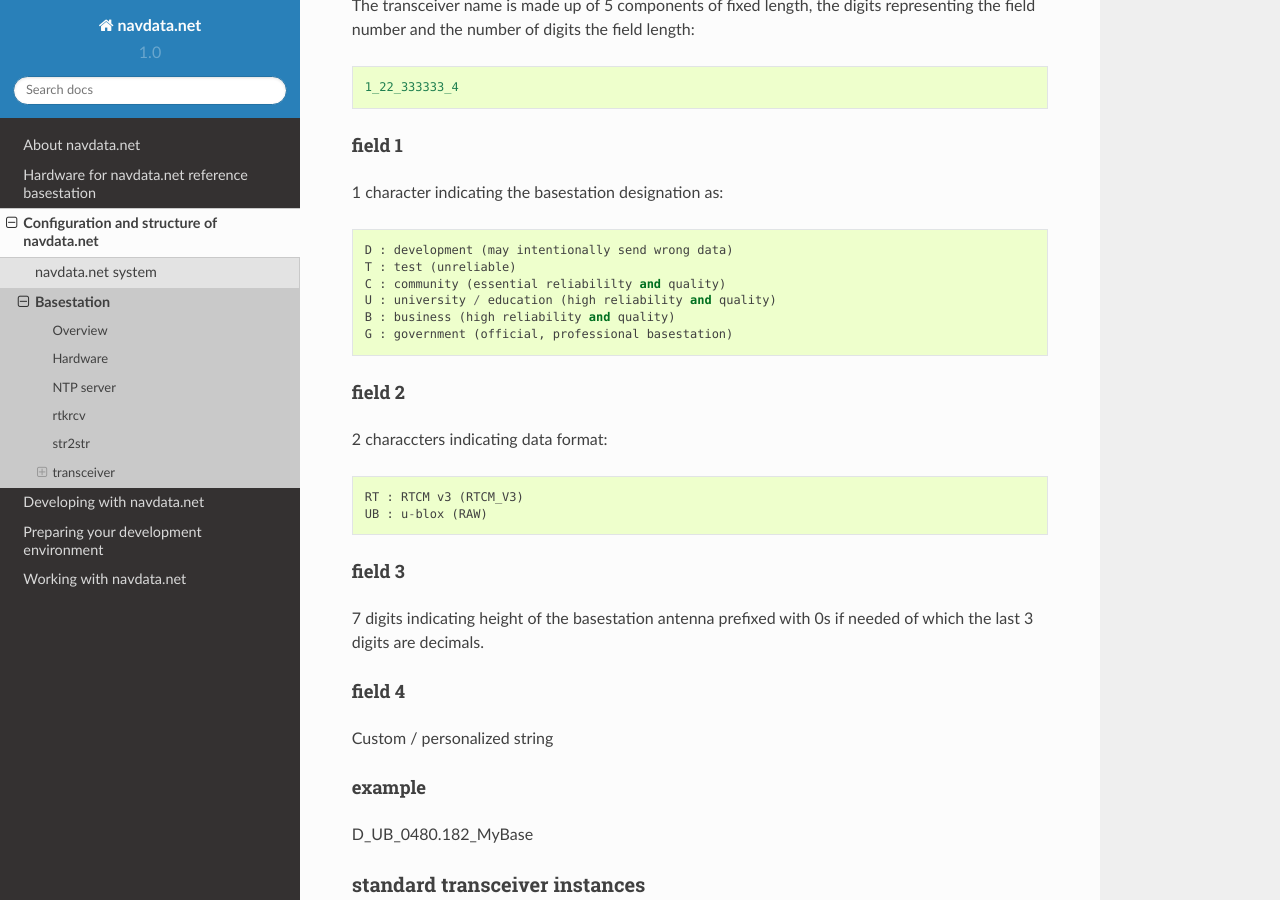
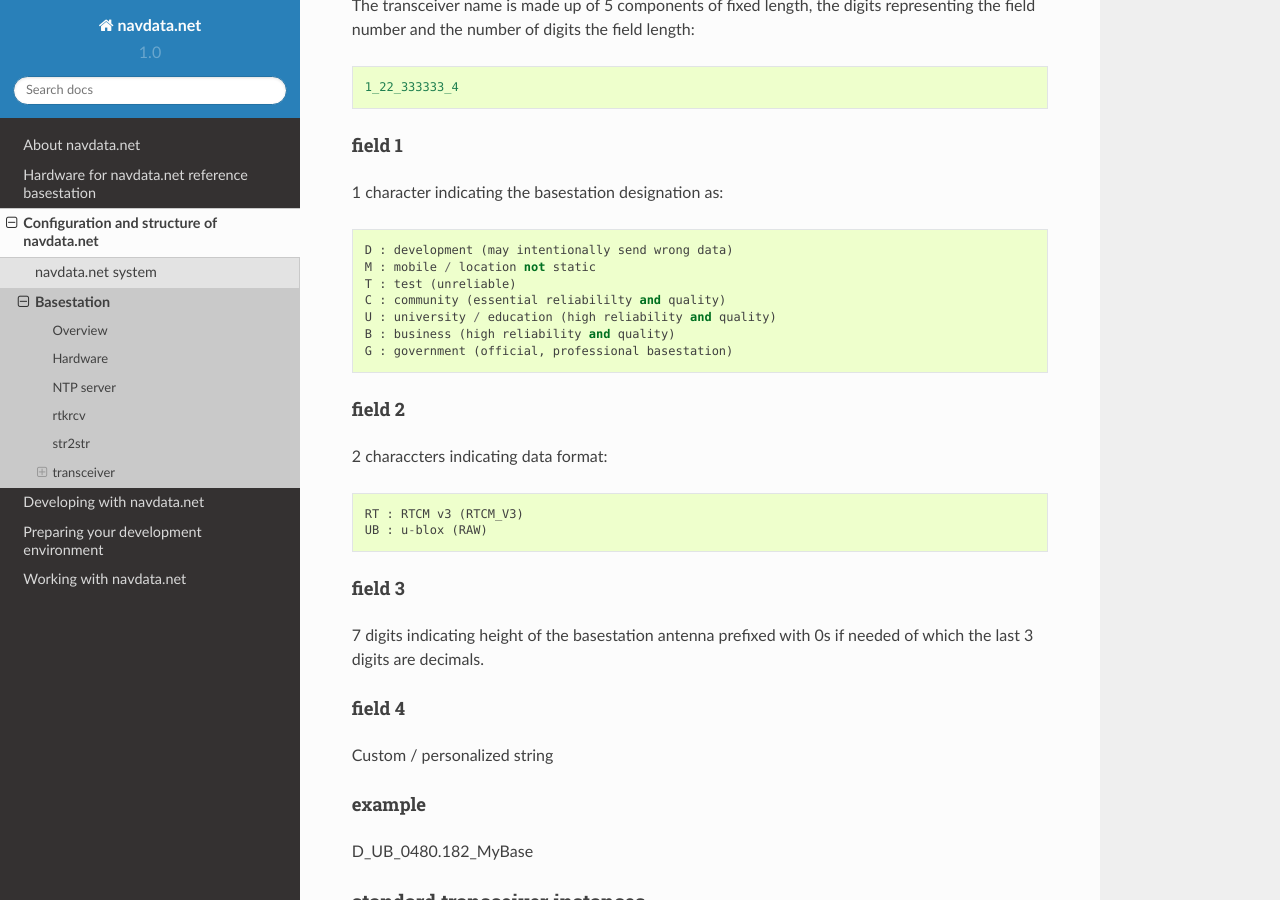
Before and after one commit to navdata-net/documentation, a Sphinx documentation site: the page built from source/configuration/basestation.rst, in a window 1280 px wide and 900 px high, scrolled down 1290 px. Built offline with Sphinx 7.4.7 and the Read the Docs theme 2.0.0, drawn with Linux system fonts in a browser that asks for light colours.

Commit message:
Add mobile

```diff
--- a/source/configuration/basestation.rst
+++ b/source/configuration/basestation.rst
@@ -73,6 +73,7 @@ field 1
 1 character indicating the basestation designation as::
 
   D : development (may intentionally send wrong data)
+  M : mobile / location not static
   T : test (unreliable)
   C : community (essential reliabililty and quality)
   U : university / education (high reliability and quality)
```
